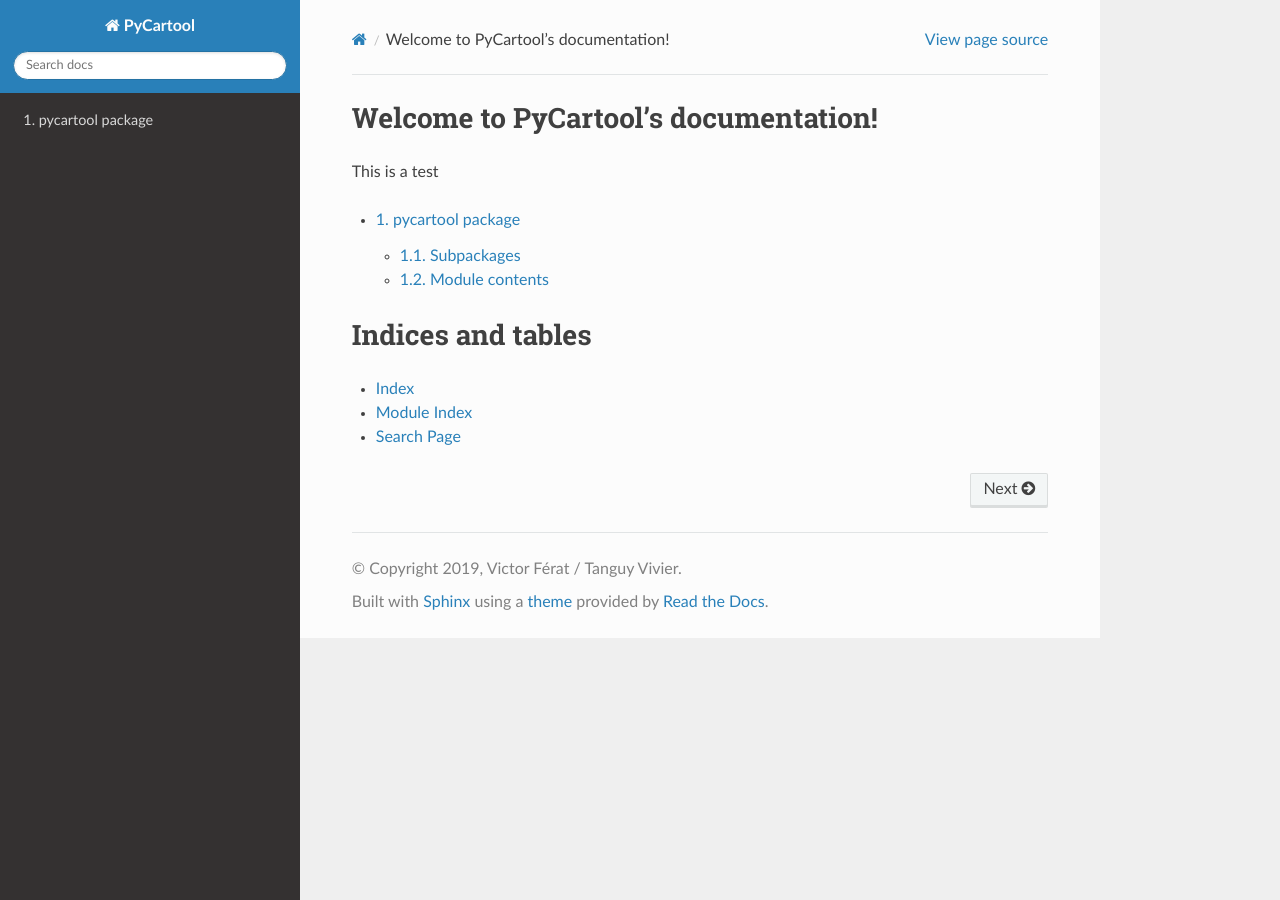
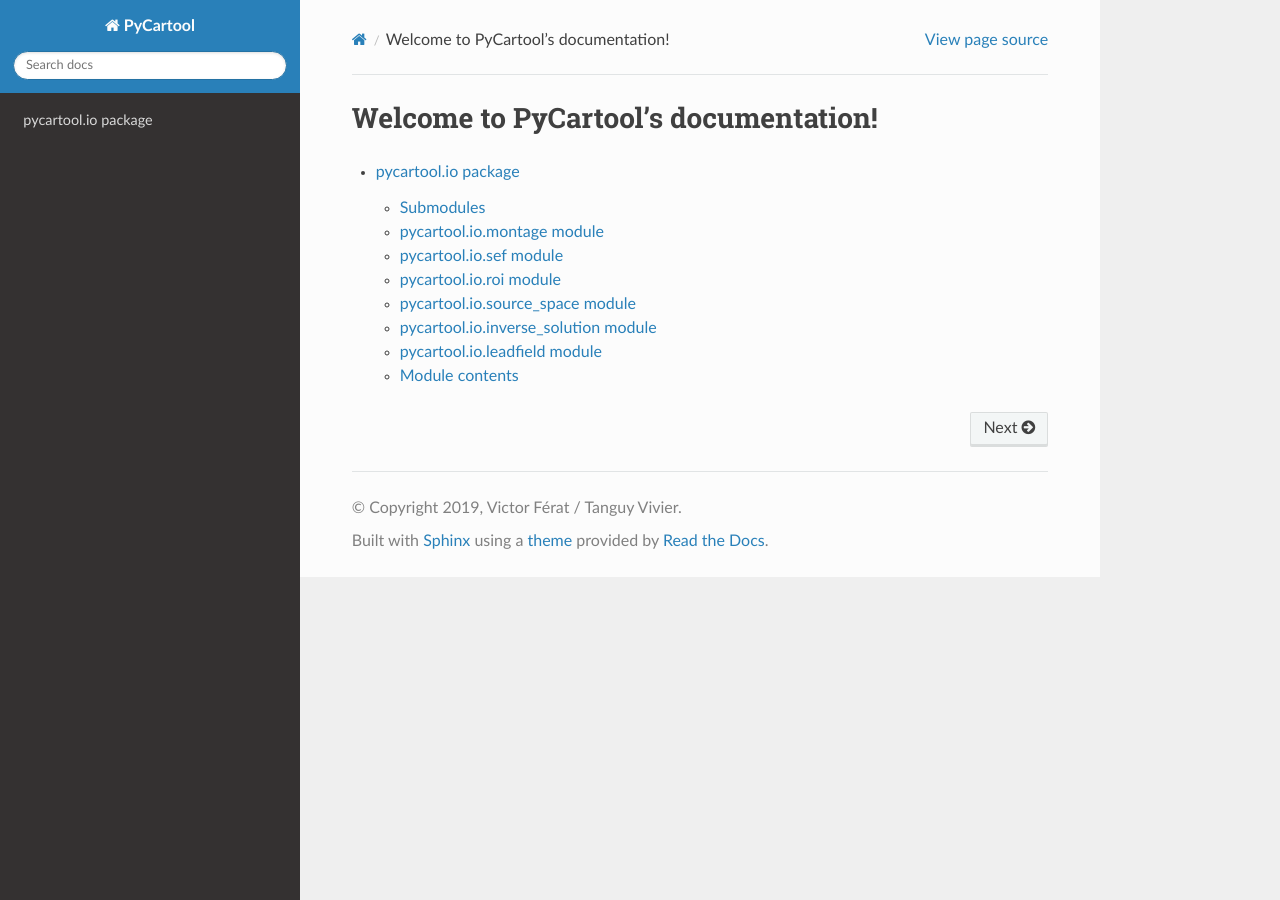
Before and after one commit to Functional-Brain-Mapping-Laboratory/PyCartool, a Sphinx documentation site: the page built from docs/source/index.rst, in a window 1280 px wide. Built offline with Sphinx 7.4.7 and the Read the Docs theme 2.0.0, drawn with Linux system fonts in a browser that asks for light colours.

Commit message:
FIX documentations

```diff
--- a/docs/source/conf.py
+++ b/docs/source/conf.py
@@ -15,8 +15,7 @@ import sys
 curdir = os.path.dirname(__file__)
 
 sys.path.append(os.path.abspath(os.path.join(curdir, '..', 'pycartool')))
-sys.path.insert(0, os.path.abspath('../'))
-sys.path.insert(0, os.path.abspath('/home/ferat/Desktop/PyCartool'))
+sys.path.insert(0, os.path.abspath('../..'))
 # -- Project information -----------------------------------------------------
 
 project = 'PyCartool'
--- a/docs/source/index.rst
+++ b/docs/source/index.rst
@@ -5,19 +5,7 @@
 
 Welcome to PyCartool's documentation!
 =====================================
-
-This is a test
-
 .. toctree::
    :maxdepth: 2
-   :numbered:
 
-   pycartool
-
-
-Indices and tables
-==================
-
-* :ref:`genindex`
-* :ref:`modindex`
-* :ref:`search`
+   pycartool.io
--- a/docs/source/pycartool.io.rst
+++ b/docs/source/pycartool.io.rst
@@ -20,6 +20,38 @@ pycartool.io.sef module
    :undoc-members:
    :show-inheritance:
 
+pycartool.io.roi module
+-----------------------
+
+.. automodule:: pycartool.io.roi
+   :members:
+   :undoc-members:
+   :show-inheritance:
+
+
+pycartool.io.source_space module
+--------------------------------
+
+.. automodule:: pycartool.io.source_space
+   :members:
+   :undoc-members:
+   :show-inheritance:
+
+pycartool.io.inverse_solution module
+------------------------------------
+
+.. automodule:: pycartool.io.inverse_solution
+   :members:
+   :undoc-members:
+   :show-inheritance:
+
+pycartool.io.leadfield module
+-----------------------------
+
+.. automodule:: pycartool.io.leadfield
+   :members:
+   :undoc-members:
+   :show-inheritance:
 
 Module contents
 ---------------
--- a/docs/source/pycartool.rst
+++ b/docs/source/pycartool.rst
@@ -1,18 +1,10 @@
 pycartool package
 =================
 
-Subpackages
------------
+pycartool.io. module
+--------------------
 
-.. toctree::
-
-   pycartool.io
-   pycartool.tests
-
-Module contents
----------------
-
-.. automodule:: pycartool
+.. automodule:: pycartool.io
    :members:
    :undoc-members:
    :show-inheritance:
```
